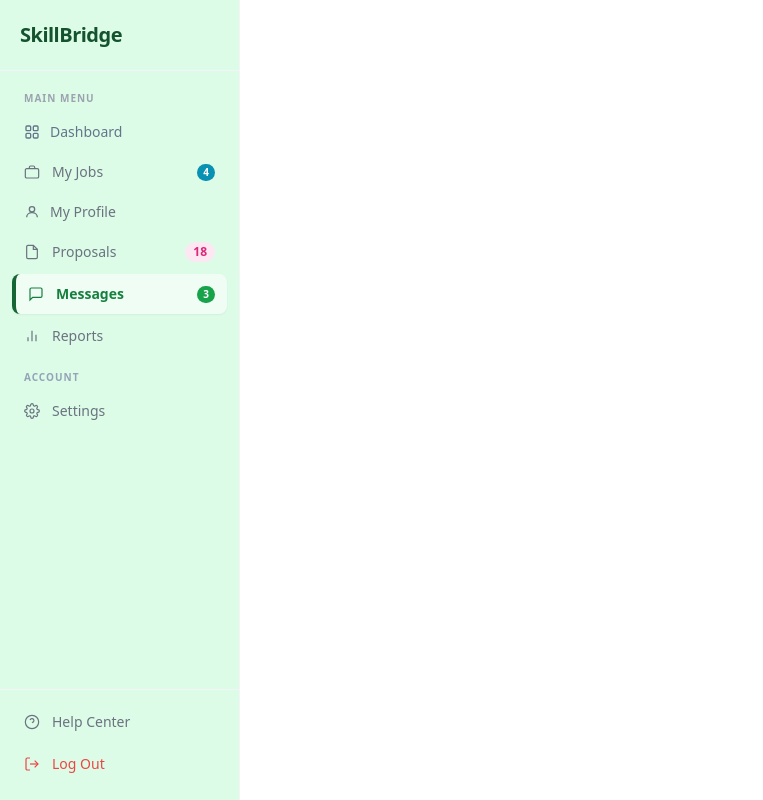
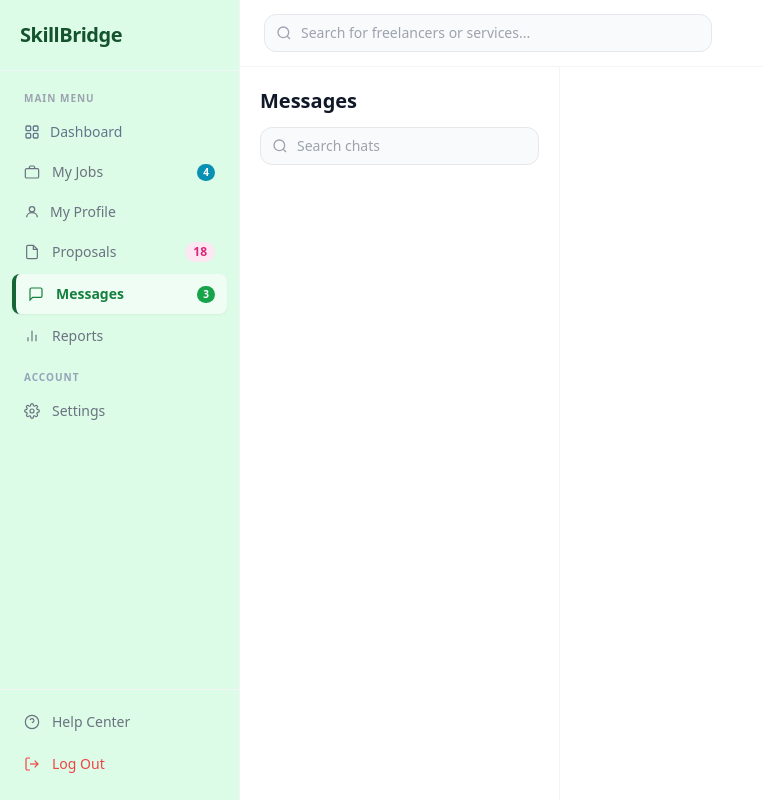
Before and after one commit to NobodyWasStark/FreelanceHub, a website: page skillbridge-message.html in a window 1280 px wide. Shown: the whole page, without its empty margins (0-763 px from the left). Drawn offline with nearby package versions, Linux system fonts and the light colour scheme.

Commit message:
design messages page with sidebar and search

```diff
--- a/skillbridge-message.html
+++ b/skillbridge-message.html
@@ -68,5 +68,35 @@
   </div>
 </aside>
 
+<!-- ═══ MAIN CONTENT ═══ -->
+<div class="flex-1 flex flex-col lg:ml-60 min-h-screen overflow-hidden">
+
+  <!-- Header -->
+  <header class="sticky top-0 z-10 bg-white/90 backdrop-blur border-b border-gray-100 flex items-center gap-4 px-4 lg:px-6 py-3.5 shrink-0">
+    <button onclick="openSidebar()" class="lg:hidden p-1.5 rounded-lg hover:bg-green-50 text-gray-500">
+      <svg width="20" height="20" fill="none" stroke="currentColor" stroke-width="2" viewBox="0 0 24 24">
+        <line x1="3" y1="6" x2="21" y2="6"/><line x1="3" y1="12" x2="21" y2="12"/><line x1="3" y1="18" x2="21" y2="18"/>
+      </svg>
+    </button>
+    <div class="relative flex-1 max-w-md">
+      <svg class="absolute left-3 top-1/2 -translate-y-1/2 text-gray-400 w-4 h-4" fill="none" stroke="currentColor" stroke-width="2" viewBox="0 0 24 24"><circle cx="11" cy="11" r="8"/><path d="M21 21l-4.35-4.35"/></svg>
+      <input type="text" placeholder="Search for freelancers or services..." class="w-full pl-9 pr-4 py-2 bg-gray-50 border border-gray-200 rounded-xl text-sm text-gray-700 placeholder-gray-400 focus:outline-none focus:ring-2 focus:ring-green-200 focus:border-green-400 transition"/>
+    </div>
+  </header>
+  <!-- Body -->
+  <div class="flex flex-1 overflow-hidden">
+
+    <!-- Chat List -->
+    <div id="chat-list-panel" class="w-full sm:w-80 lg:w-72 xl:w-80 bg-white border-r border-gray-100 flex flex-col shrink-0">
+      <div class="px-5 pt-5 pb-3 shrink-0">
+        <h1 class="text-xl font-bold text-gray-900 mb-3">Messages</h1>
+        <div class="relative">
+          <svg class="absolute left-3 top-1/2 -translate-y-1/2 text-gray-400 w-4 h-4" fill="none" stroke="currentColor" stroke-width="2" viewBox="0 0 24 24"><circle cx="11" cy="11" r="8"/><path d="M21 21l-4.35-4.35"/></svg>
+          <input id="chat-search" type="text" placeholder="Search chats" class="w-full pl-9 pr-4 py-2 bg-gray-50 border border-gray-200 rounded-xl text-sm placeholder-gray-400 focus:outline-none focus:ring-2 focus:ring-green-200 focus:border-green-400 transition"/>
+        </div>
+      </div>
+      <div id="chat-list" class="flex-1 overflow-y-auto scrollbar-thin px-2 pb-3 space-y-0.5"></div>
+    </div>
+
 </body>
 </html>
```
